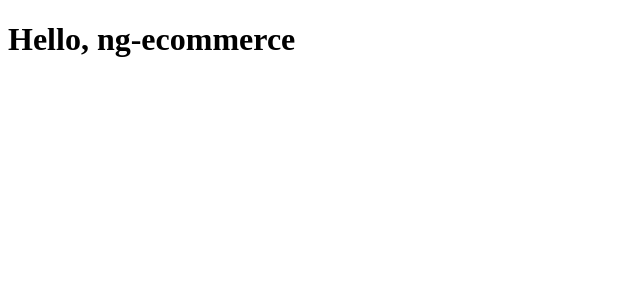
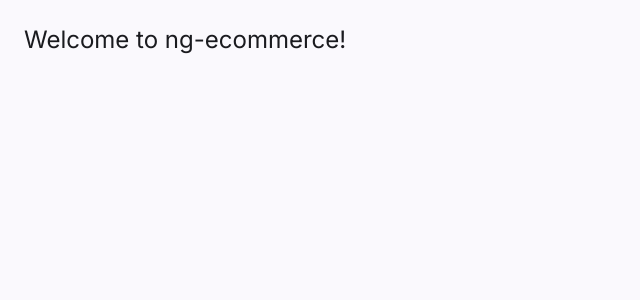
Before and after one commit to tuan79194-cmd/ng-ecommerce, an Angular app: page / in a window 1280 px wide. Shown: the top 300 px of the page, without its empty margins (0-640 px from the left). Built offline with nearby package versions, Linux system fonts and the light colour scheme.

Commit message:
03102026-AddingTtailwind CSS, Integrating Angular Material, Customizing Angular Material-0327PM

```diff
--- a/angular.json
+++ b/angular.json
@@ -2,7 +2,8 @@
   "$schema": "./node_modules/@angular/cli/lib/config/schema.json",
   "version": 1,
   "cli": {
-    "packageManager": "npm"
+    "packageManager": "npm",
+    "analytics": "733bd179-9c40-47cd-aad3-9d4068ca9c4c"
   },
   "newProjectRoot": "projects",
   "projects": {
--- a/package.json
+++ b/package.json
@@ -11,13 +11,18 @@
   "private": true,
   "packageManager": "npm@11.9.0",
   "dependencies": {
+    "@angular/cdk": "^21.2.14",
     "@angular/common": "^21.2.0",
     "@angular/compiler": "^21.2.0",
     "@angular/core": "^21.2.0",
     "@angular/forms": "^21.2.0",
+    "@angular/material": "^21.2.14",
     "@angular/platform-browser": "^21.2.0",
     "@angular/router": "^21.2.0",
+    "@tailwindcss/postcss": "^4.3.3",
+    "postcss": "^8.5.28",
     "rxjs": "~7.8.0",
+    "tailwindcss": "^4.3.3",
     "tslib": "^2.3.0"
   },
   "devDependencies": {
--- a/src/app/app.ts
+++ b/src/app/app.ts
@@ -5,9 +5,10 @@ import { RouterOutlet } from '@angular/router';
   selector: 'app-root',
   imports: [RouterOutlet],
   template: `
-    <h1>Hello, {{ title() }}</h1>
+    <h1 class="text-2xl p-6">Welcome to {{ title() }}!</h1>
 
     <router-outlet />
+
   `,
   styles: [],
 })
--- a/src/index.html
+++ b/src/index.html
@@ -1,11 +1,15 @@
 <!doctype html>
 <html lang="en">
   <head>
-  <meta charset="utf-8">
+    <meta charset="utf-8" />
     <title>NgEcommerce</title>
-  <base href="/">
-  <meta name="viewport" content="width=device-width, initial-scale=1">
-  <link rel="icon" type="image/x-icon" href="favicon.ico">
+    <base href="/" />
+    <meta name="viewport" content="width=device-width, initial-scale=1" />
+    <link rel="icon" type="image/x-icon" href="favicon.ico" />
+    <link rel="preconnect" href="https://fonts.googleapis.com" />
+    <link rel="preconnect" href="https://fonts.gstatic.com" crossorigin />
+    <link href="https://fonts.googleapis.com/css2?family=Inter:ital,opsz,wght@0,14..32,100..900;1,14..32,100..900&display=swap" rel="stylesheet">
+    <link href="https://fonts.googleapis.com/icon?family=Material+Icons" rel="stylesheet" />
   </head>
   <body>
     <app-root></app-root>
--- a/src/styles.scss
+++ b/src/styles.scss
@@ -1 +1,184 @@
+// Include theming for Angular Material with `mat.theme()`.
+// This Sass mixin will define CSS variables that are used for styling Angular Material
+// components according to the Material 3 design spec.
+// Learn more about theming and how to use it for your application's
+// custom components at https://material.angular.dev/guide/theming
+@use '@angular/material' as mat;
+@use 'tailwindcss';
+
+html {
+  @include mat.theme(
+    (
+      color: (
+        primary: mat.$azure-palette,
+        tertiary: mat.$blue-palette,
+      ),
+      typography: (
+        plain-family: 'Inter',
+        brand-family: 'Inter',
+        bold-weight: 600,
+        medium-weight: 500,
+        regular-weight: 400,
+      ),
+      density: 0,
+    )
+  );
+}
+
+body {
+  // Default the application to a light color theme. This can be changed to
+  // `dark` to enable the dark color theme, or to `light dark` to defer to the
+  // user's system settings.
+  color-scheme: light;
+
+  // Set a default background, font and text colors for the application using
+  // Angular Material's system-level CSS variables. Learn more about these
+  // variables at https://material.angular.dev/guide/system-variables
+  background-color: var(--mat-sys-surface);
+  color: var(--mat-sys-on-surface);
+  font: var(--mat-sys-body-medium);
+
+  // Reset the user agent margin.
+  margin: 0;
+
+  @include mat.dialog-overrides(
+    (
+      container-shape: 6px,
+    )
+  );
+
+  --mat-sys-body-large-size: 0.875rem;
+}
 /* You can add global styles to this file, and also import other style files */
+
+html,
+body {
+  height: 100%;
+}
+
+body {
+  margin: 0;
+  font-family:
+    'Inter',
+    -apple-system,
+    BlinkMacSystemFont,
+    'Segoe UI',
+    sans-serif;
+}
+
+.elevated {
+  box-shadow: var(--mat-sys-level2);
+}
+
+button[matButton] {
+  @include mat.button-overrides(
+    (
+      filled-container-shape: 6px,
+      outlined-container-shape: 6px,
+      text-container-shape: 6px,
+      protected-container-shape: 6px,
+      tonal-container-shape: 6px,
+      filled-horizontal-padding: 12px,
+      outlined-horizontal-padding: 12px,
+      text-horizontal-padding: 12px,
+      protected-horizontal-padding: 12px,
+      tonal-horizontal-padding: 12px,
+      filled-icon-spacing: 0px,
+      filled-icon-offset: 1px,
+      filled-container-height: 36px,
+      outlined-container-height: 36px,
+      text-container-height: 36px,
+      protected-container-height: 36px,
+      tonal-container-height: 36px,
+    )
+  );
+}
+
+button[matButton='outlined'].danger {
+  @include mat.button-overrides(
+    (
+      outlined-label-text-color: var(--mat-sys-error),
+      outlined-outline-color: var(--mat-sys-error),
+      outlined-state-layer-color: var(--mat-sys-error),
+    )
+  );
+}
+
+button[matIconButton] {
+  @include mat.icon-button-overrides(
+    (
+      container-shape: 6px,
+    )
+  );
+}
+
+button[matIconButton].danger {
+  @include mat.icon-button-overrides(
+    (
+      icon-color: var(--mat-sys-error),
+      state-layer-color: var(--mat-sys-error),
+    )
+  );
+}
+
+button[matIconButton].small {
+  @include mat.icon-button-overrides(
+    (
+      icon-size: 24px,
+      touch-target-size: 28px,
+      state-layer-size: 28px,
+    )
+  );
+}
+
+mat-icon.small {
+  font-size: 20px;
+  width: 20px;
+  height: 20px;
+}
+
+.danger {
+  color: var(--mat-sys-error);
+}
+
+mat-form-field {
+  @include mat.theme(
+    (
+      density: -4,
+    )
+  );
+
+  width: 100%;
+}
+
+mat-sidenav {
+  @include mat.sidenav-overrides(
+    (
+      container-width: 250px,
+      container-shape: 0px,
+      container-background-color: white,
+      container-divider-color: var(--mat-sys-outline-variant),
+    )
+  );
+
+  @include mat.list-overrides(
+    (
+      active-indicator-color: var(--mat-sys-primary),
+      active-indicator-shape: 6px,
+      list-item-one-line-container-height: 40px,
+      list-item-label-text-color: red,
+    )
+  );
+}
+
+// Style to fix the weird border with angular material + tailwindcss
+.mdc-notched-outline__notch {
+  border-right: none !important;
+}
+
+//Responsive grid
+.responsive-grid {
+  display: grid;
+  grid-template-columns: repeat(auto-fill, minmax(270px, 1fr));
+  gap: 1rem;
+}
```
Also changed, not shown: .postcssrc.json (added), 1 other file (tests, documents, lock files or other folders). Lines whose indentation alone changed are shown as unchanged.
